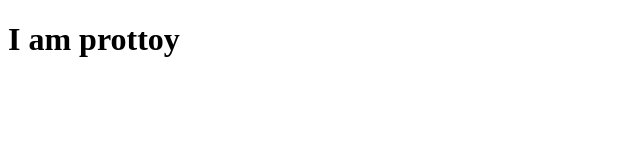
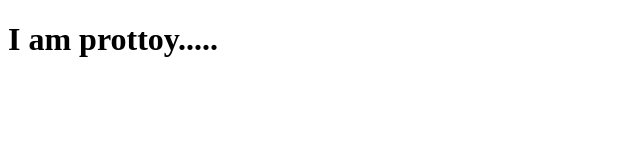
Before and after one commit to Prottoy-Das/my-sixth-website, a plain HTML site: page index.html in a window 1280 px wide. Shown: the full height of the page, 0-640 px from the left. Drawn offline with Linux system fonts and the light colour scheme.

Commit message:
add something

```diff
--- a/index.html
+++ b/index.html
@@ -6,6 +6,6 @@
     <title>Document</title>
 </head>
 <body>
-    <h1>I am prottoy</h1>
+    <h1>I am prottoy.....</h1>
 </body>
 </html>
```
